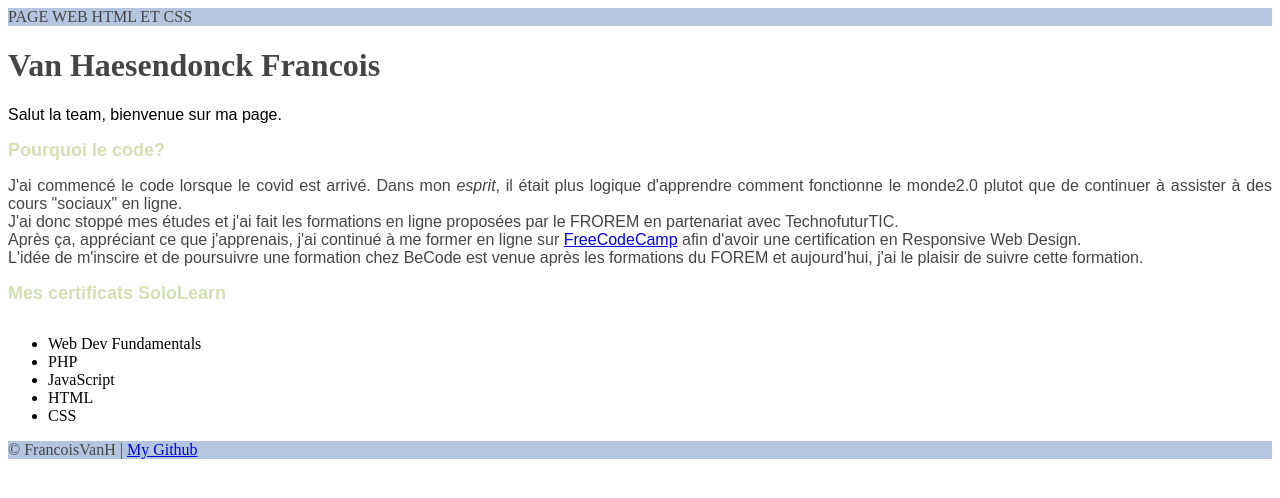
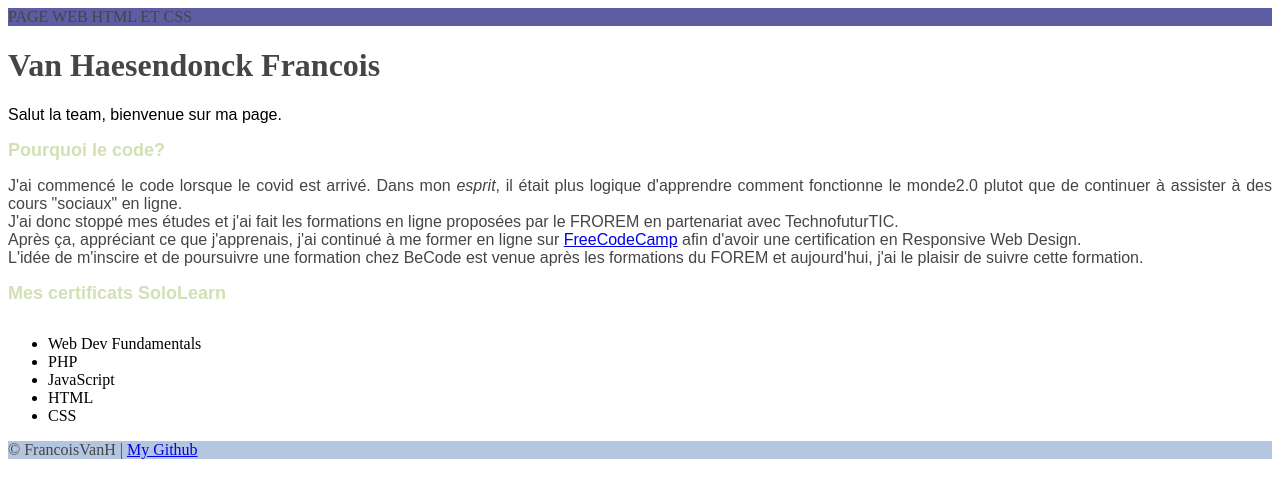
Before and after one commit to FrancoisVanH/FrancoisVanH.github.io, a plain HTML site: page index.html in a window 1280 px wide. Drawn offline with Linux system fonts and the light colour scheme.

Commit message:
color changes

```diff
--- a/style.css
+++ b/style.css
@@ -5,7 +5,7 @@ color: #454545;
 font-size: medium;
 }
 header{
-background-color: #b4c5e0;
+background-color: #5e5da3;
 text-transform: uppercase;
 }
 h2{
```
Also changed, not shown: index.html (+2 -0 lines).
